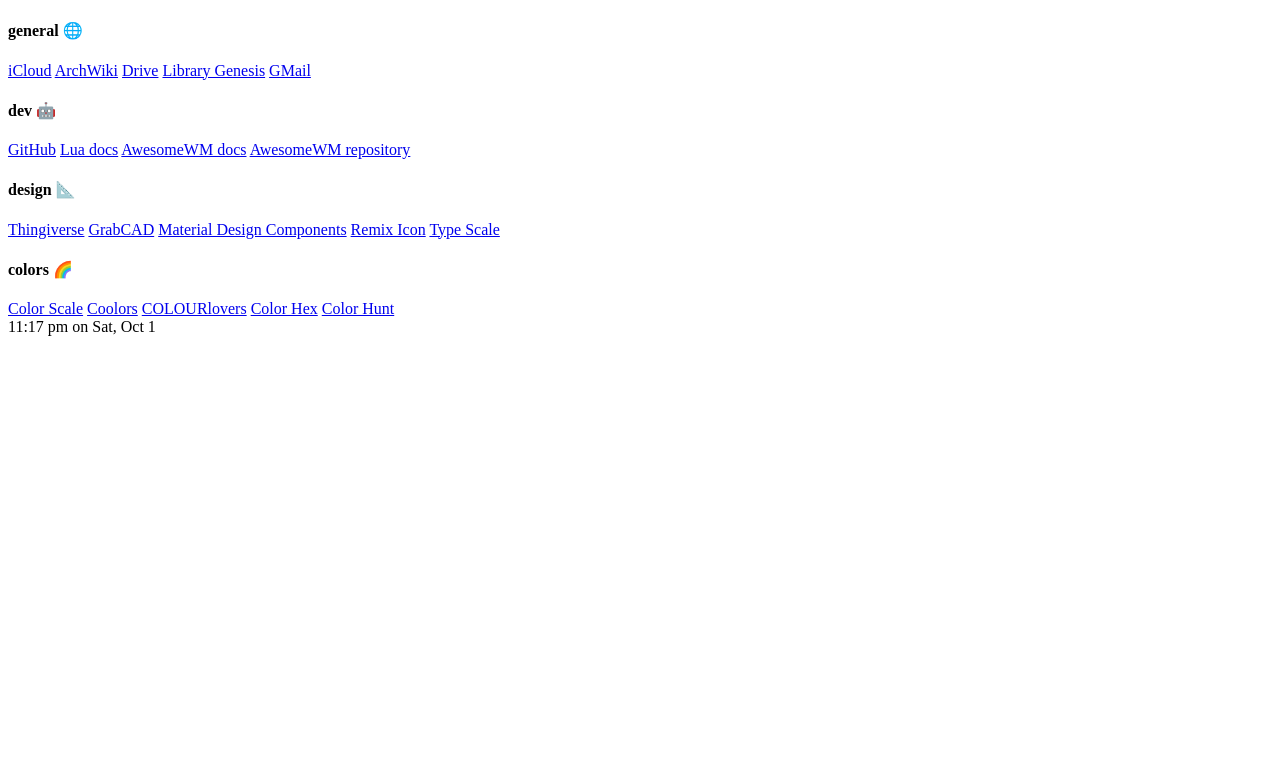
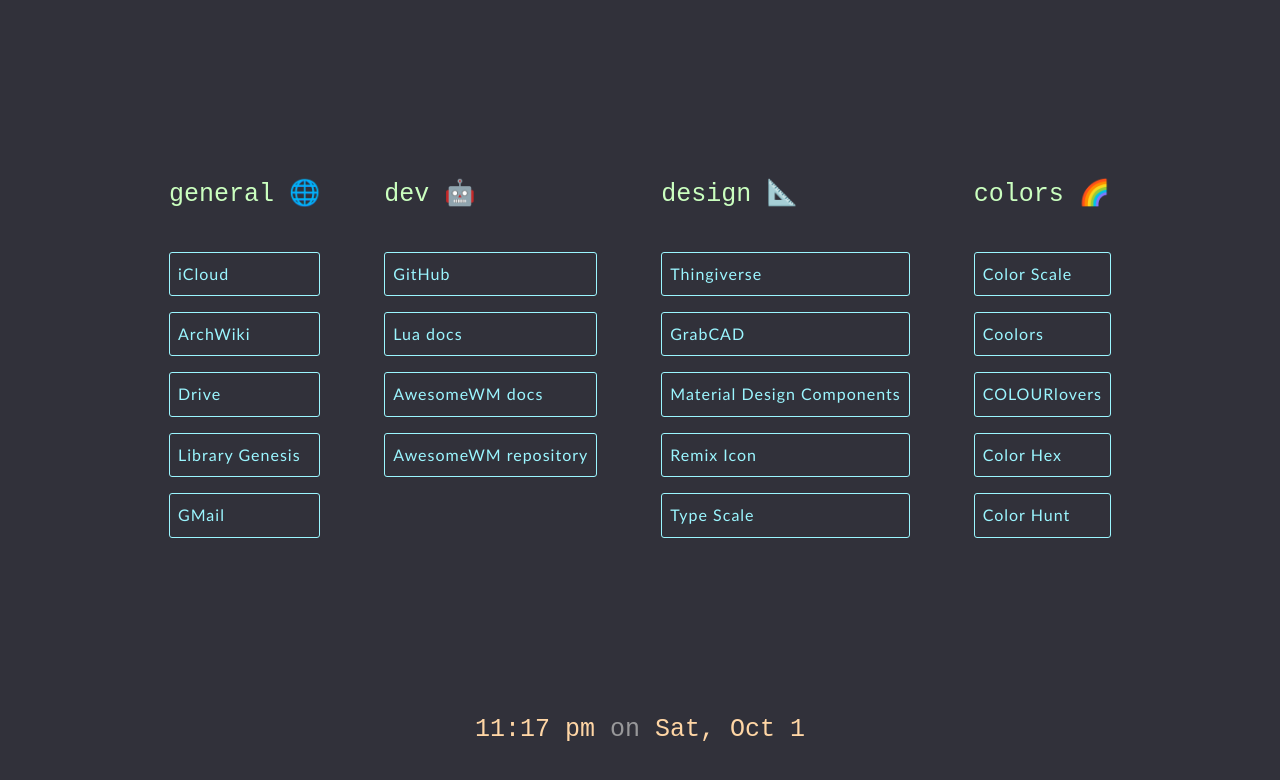
Before and after one commit to mut-ex/hestia, a plain HTML site: page index.html in a window 1280 px wide. Drawn offline with Linux system fonts and the light colour scheme.

Commit message:
Link the right stylesheet

```diff
--- a/index.html
+++ b/index.html
@@ -7,7 +7,7 @@
     <title>Let's go!</title>
     <meta name="description" content="">
     <meta name="viewport" content="width=device-width, initial-scale=1">
-    <link rel="stylesheet" href="src.css">
+    <link rel="stylesheet" href="style.css">
 </head>
 
 <body onload="startTime()">
```
